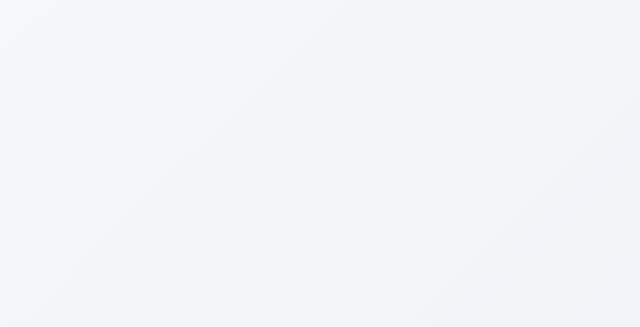
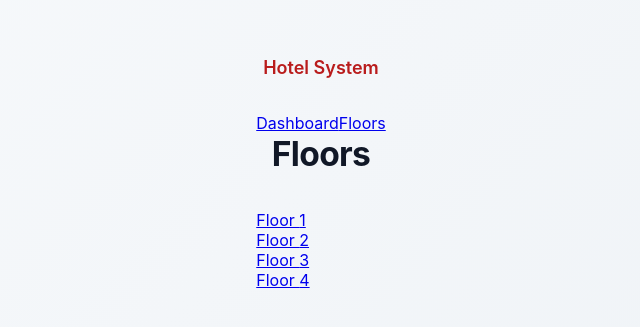
Before and after one commit to Abdulaziz5536/BMS, a React app in the folder frontend/: page /floors in a window 1280 px wide. Before the commit this address had no page. Shown: the part 239-566 px from the top of the page, without its empty margins (319-959 px from the left). Built offline with nearby package versions, Linux system fonts and the light colour scheme; sample sign-in values are in the browser's storage; the HTML template or start-up script is replaced by a standard one.

Commit message:
Add routing, add default login route, dashboard layout, sidebar, and floors structure

```diff
--- a/frontend/src/App.jsx
+++ b/frontend/src/App.jsx
@@ -1,17 +1,20 @@
 import { Routes, Route } from "react-router-dom";
 
-import Login from "./Login";
-import Signup from "./Signup";
-import Dashboard from "./Dashboard";
-import ProtectedRoute from "./ProtectedRoute";
+import Login from "./pages/Login";
+import Signup from "./pages/Signup";
+import Dashboard from "./pages/Dashboard";
+import Floors from "./pages/Floors";
+import Rooms from "./pages/Rooms";
 
-export default function App(){
+import ProtectedRoute from "./components/ProtectedRoute";
 
-  return(
+function App() {
+
+  return (
 
     <Routes>
 
-      <Route path="/" element={<Login />} />
+      <Route path="/" element={<Login />} />   {/* ADD THIS */}
 
       <Route path="/login" element={<Login />} />
 
@@ -26,7 +29,27 @@ export default function App(){
         }
       />
 
+      <Route
+        path="/floors"
+        element={
+          <ProtectedRoute>
+            <Floors />
+          </ProtectedRoute>
+        }
+      />
+
+      <Route
+        path="/floors/:floorId"
+        element={
+          <ProtectedRoute>
+            <Rooms />
+          </ProtectedRoute>
+        }
+      />
+
     </Routes>
 
-  )
+  );
 }
+
+export default App;
--- /dev/null
+++ b/frontend/src/components/Sidebar.jsx
@@ -0,0 +1,16 @@
+import { Link } from "react-router-dom";
+
+export default function Sidebar() {
+
+  return (
+    <div className="sidebar">
+
+      <h2>Hotel System</h2>
+
+      <Link to="/dashboard">Dashboard</Link>
+
+      <Link to="/floors">Floors</Link>
+
+    </div>
+  );
+}
--- a/frontend/src/Dashboard.jsx
+++ b/frontend/src/pages/Dashboard.jsx
@@ -1,11 +1,10 @@
 import { useNavigate } from "react-router-dom";
 import { useEffect } from "react";
+import Sidebar from "../components/Sidebar";
 
 export default function Dashboard() {
 
   const navigate = useNavigate();
-
-
   const token = localStorage.getItem("token");
 
   useEffect(() => {
@@ -19,15 +18,19 @@ export default function Dashboard() {
   }
 
   return (
-    <div className="signup">
+    <div className="dashboard">
 
-      <h1>Dashboard</h1>
+      <Sidebar />
 
-      <p>You are logged in.</p>
+      <div className="content">
+        <h1>Dashboard</h1>
+        <p>Welcome to the hotel management system.</p>
 
-      <button onClick={logout}>
-        Logout
-      </button>
+        <button onClick={logout}>
+          Logout
+        </button>
+
+      </div>
 
     </div>
   );
--- /dev/null
+++ b/frontend/src/pages/Floors.jsx
@@ -0,0 +1,29 @@
+import { Link } from "react-router-dom";
+import Sidebar from "../components/Sidebar";
+
+export default function Floors() {
+
+  const floors = [1,2,3,4];
+
+  return (
+    <div className="dashboard">
+
+      <Sidebar />
+
+      <div className="content">
+
+        <h1>Floors</h1>
+
+        {floors.map((floor) => (
+          <div key={floor}>
+            <Link to={`/floors/${floor}`}>
+              Floor {floor}
+            </Link>
+          </div>
+        ))}
+
+      </div>
+
+    </div>
+  );
+}
--- a/frontend/src/Login.jsx
+++ b/frontend/src/pages/Login.jsx
@@ -1,6 +1,6 @@
 import { useState } from "react";
 import { useNavigate } from "react-router-dom";
-import "./style.css";
+import "../style.css";
 
 export default function Login() {
 
--- /dev/null
+++ b/frontend/src/pages/Rooms.jsx
@@ -0,0 +1,33 @@
+import { useParams } from "react-router-dom";
+import Sidebar from "../components/Sidebar";
+
+export default function Rooms() {
+
+  const { floorId } = useParams();
+
+  const rooms = [
+    `${floorId}01`,
+    `${floorId}02`,
+    `${floorId}03`
+  ];
+
+  return (
+    <div className="dashboard">
+
+      <Sidebar />
+
+      <div className="content">
+
+        <h1>Floor {floorId}</h1>
+
+        {rooms.map((room) => (
+          <div key={room}>
+            Room {room}
+          </div>
+        ))}
+
+      </div>
+
+    </div>
+  );
+}
--- a/frontend/src/Signup.jsx
+++ b/frontend/src/pages/Signup.jsx
@@ -1,6 +1,6 @@
 import { useState } from "react";
 import { useNavigate } from "react-router-dom";
-import "./style.css";
+import "../style.css";
 
 export default function Signup() {
 
```
Also changed, not shown: frontend/src/components/ProtectedRoute.jsx (renamed from frontend/src/ProtectedRoute.jsx).
